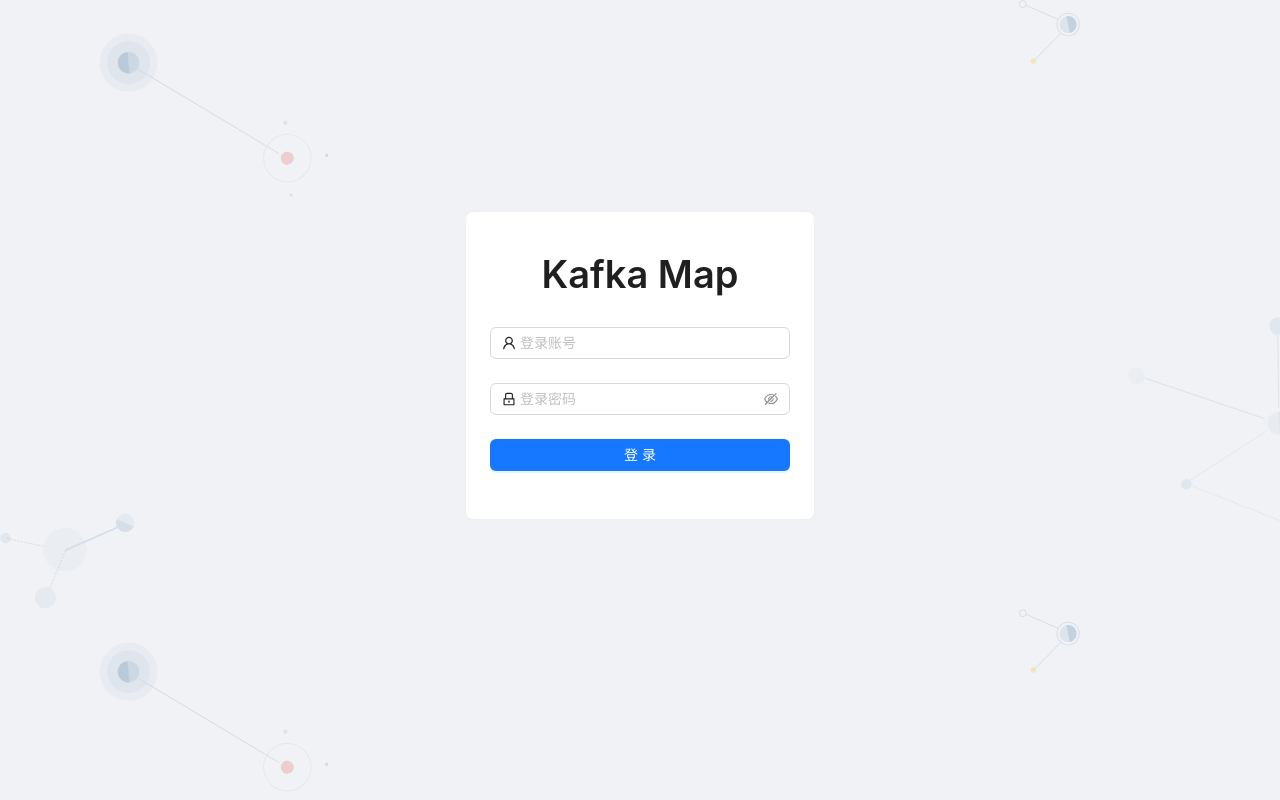
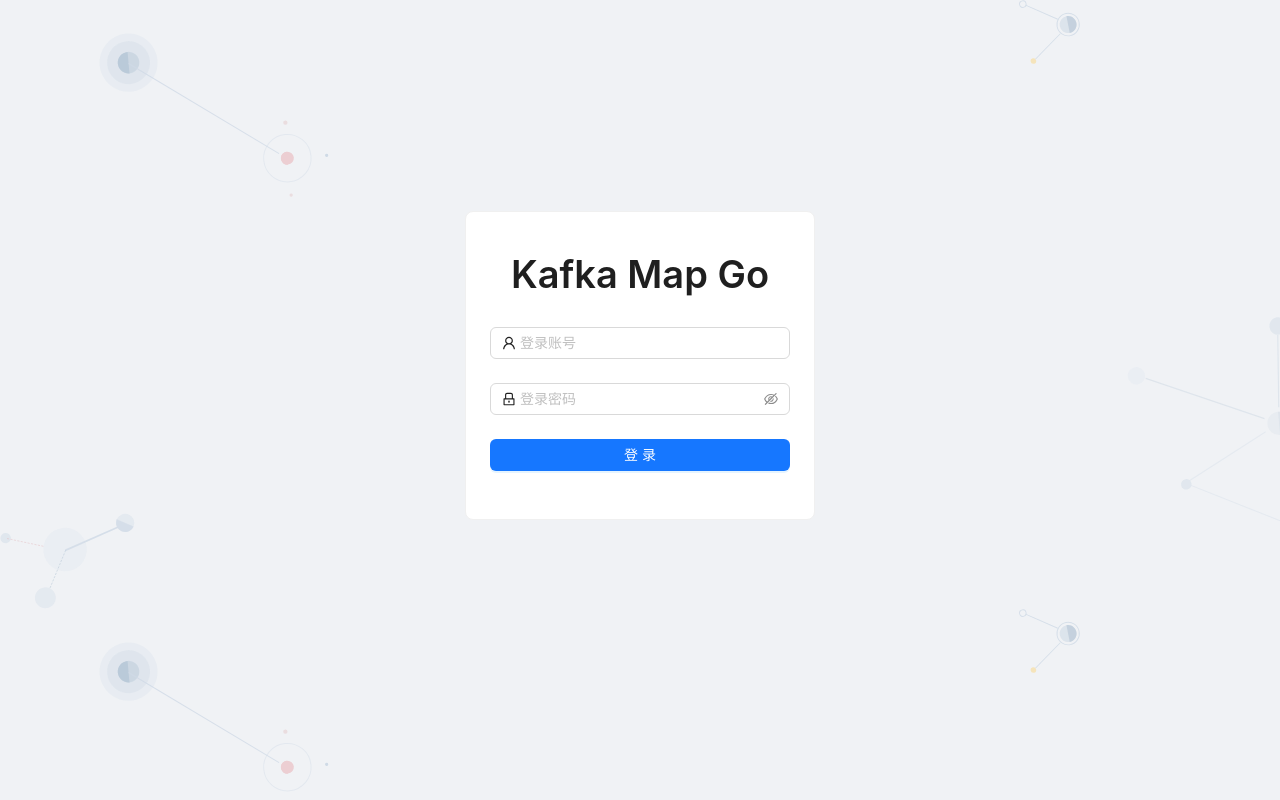
Before and after one commit to bingfengfeifei/kafka-map-go, a React (Vite) app in the folder web/: page /#/login in a window 1280 px wide. Built offline with nearby package versions, Linux system fonts and the light colour scheme.

Commit message:
Update branding and GitHub link in UI

```diff
--- a/web/src/App.jsx
+++ b/web/src/App.jsx
@@ -122,7 +122,7 @@
                             <div className='km-header'>
                                 <div style={{flex: '1 1 0%'}}>
                                     <Link to={'/'}>
-                                        <span className='km-header-logo'>Kafka Map</span>
+                                        <span className='km-header-logo'>Kafka Map Go</span>
                                     </Link>
                                 </div>
                                 <div className='km-header-right'>
@@ -151,9 +151,9 @@
 
                                 <div className='km-header-right'>
                                                 <span className={'km-header-right-item'}>
-                                                    <Tooltip title="star">
+                                                    <Tooltip title="GitHub">
                                                         <Button type="text" style={{color: 'white'}}
-                                                                href='https://github.com/dushixiang/kafka-map'
+                                                                href='https://github.com/bingfengfeifei/kafka-map-go'
                                                                 icon={<GithubOutlined/>}>
 
                                                         </Button>
--- a/web/src/components/Login.jsx
+++ b/web/src/components/Login.jsx
@@ -52,7 +52,7 @@
                  style={{width: this.state.width, height: this.state.height, backgroundColor: '#F0F2F5'}}>
                 <Card className='login-card' title={null}>
                     <div style={{textAlign: "center", margin: '15px auto 30px auto', color: '#1890ff'}}>
-                        <Title level={1}>Kafka Map</Title>
+                        <Title level={1}>Kafka Map Go</Title>
                     </div>
                     <Form onFinish={this.handleSubmit} className="login-form">
                         <Form.Item name='username' rules={[{required: true, message: '请输入登录账号！'}]}>
```
